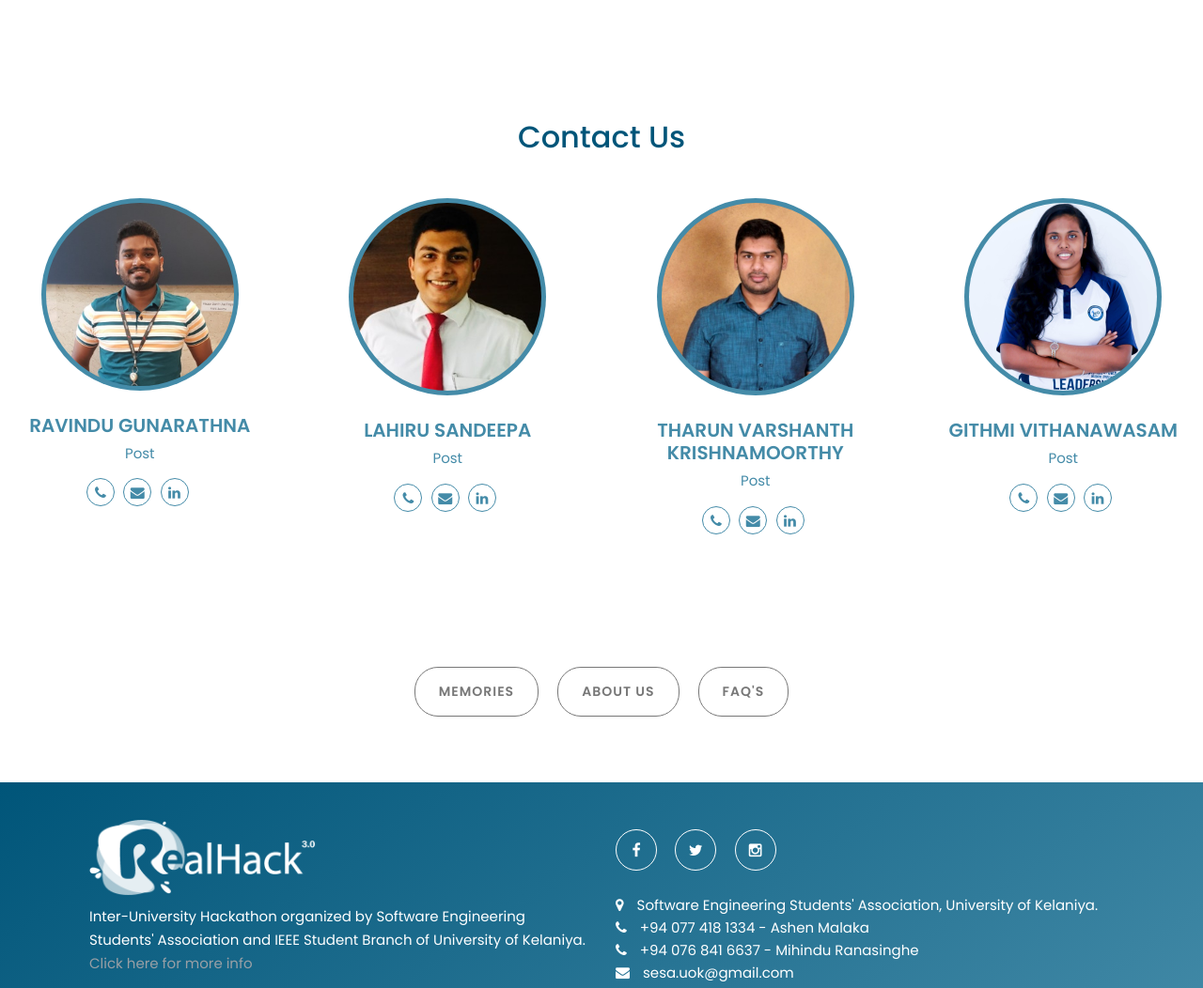
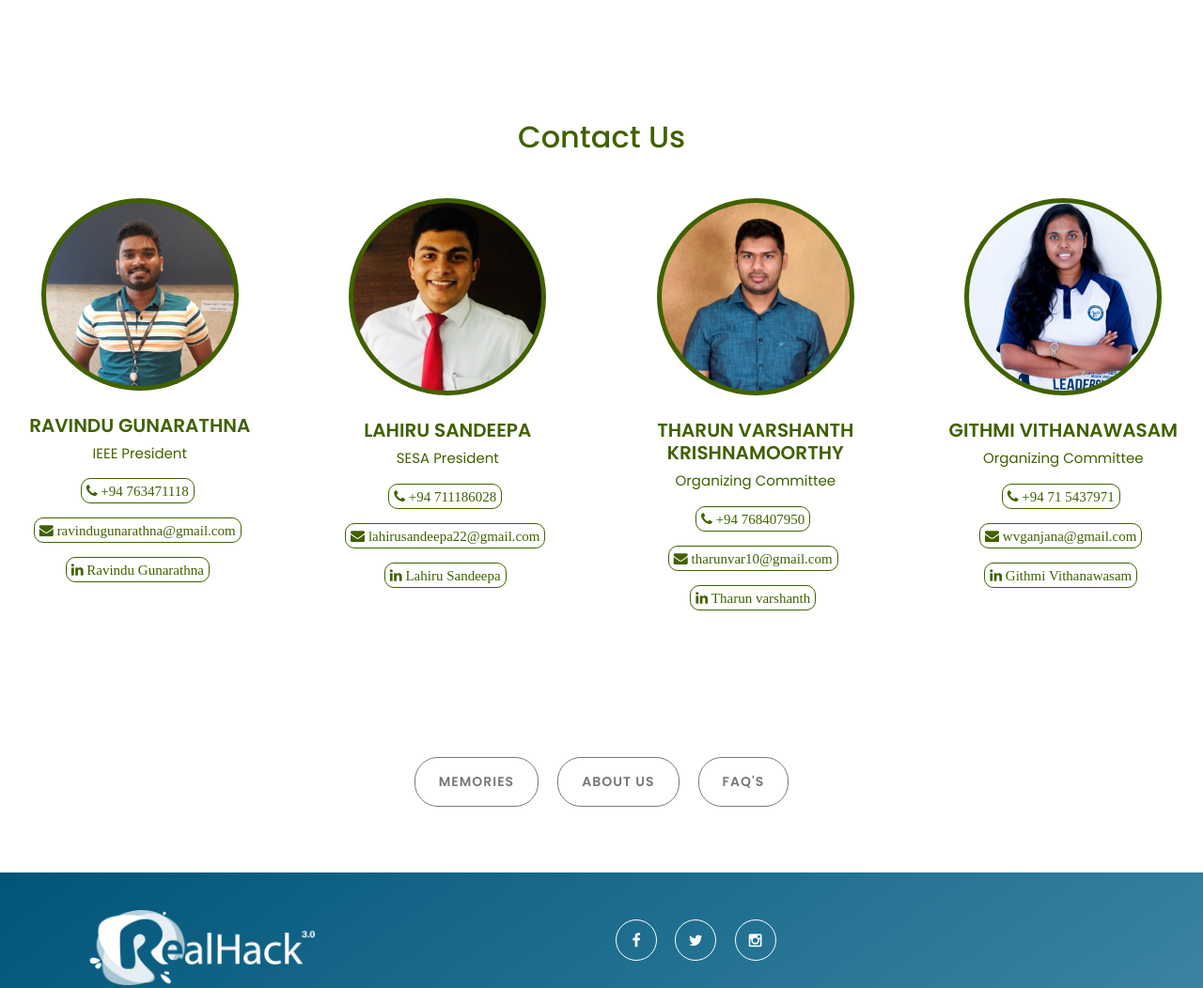
Before and after one commit to SESA-DEV/realhack2022, a plain HTML site: page index.html in a window 1280 px wide. Shown: the part 6590-7642 px from the top of the page at 94% size. Drawn offline with Linux system fonts and the light colour scheme.

Commit message:
View & Color chaged

```diff
--- a/assets/css/index.css
+++ b/assets/css/index.css
@@ -1682,7 +1682,7 @@ preloader
   background: #ffffff;
 }
 .contact-us h2{
-  color:#005579;
+  color:#416100;
   text-align: center;
   margin-bottom: 25px;
 }
@@ -1702,14 +1702,14 @@ preloader
   display: inline-block;
   width: 210px;
   height: 100%;
-  background: #448ba8;
+  background: #416100;
   padding: 5px;
   margin-bottom: 25px;
   transition: all 0.5s ease 0s;
   border-radius: 50%;
 }
 .our-team:hover .pic{
-  background: #f09d21;
+  background: #83c702;
   border-radius: 50%;
 }
 .pic img{
@@ -1721,14 +1721,14 @@ preloader
   display: block;
   font-size: 20px;
   font-weight: 600;
-  color: #448ba8;
+  color: #416100;
   text-transform: uppercase;
   margin: 0 0 7px 0;
 }
 .our-team .post{
   display: block;
   font-size: 15px;
-  color: #448ba8;
+  color: #416100;
   text-transform: capitalize;
   margin-bottom: 15px;
 }
@@ -1741,7 +1741,7 @@ preloader
   display: inline-block;
   margin-right: 5px;
 }
-.our-team .social li a{
+/* .our-team .social li a{
   display: block;
   width: 30px;
   height: 30px;
@@ -1755,8 +1755,21 @@ preloader
 .our-team:hover .social li a{
   background:#f09d21;
   color: #fff;
-}
-
+} */
+.our-team .social li a{
+  display: inline-block;
+  border: 1px solid #416100;
+  border-radius: 10px;
+  margin-bottom: 15px;
+  padding: 5px;
+  font-size: 15px;
+  color: #416100;
+  transition: all 0.5s ease 0s;
+}
+.our-team:hover .social li a{
+  background: #83c702;
+  color: white;
+}
 @media only screen and (max-width: 990px){
   .our-team{ margin-bottom: 30px; }
 }
--- a/index.html
+++ b/index.html
@@ -883,11 +883,11 @@
                         <img src="./assets/images/team/ravindu.jpg" alt="image">
                     </div>
                     <h3 class="title">Ravindu Gunarathna</h3>
-                    <span class="post">Post</span>
+                    <span class="post">IEEE President</span>
                     <ul class="social">
-                        <li><a href="tel:94763471118" class="fa fa-phone"></a></li>
-                        <li><a href="mailto:ravindugunarathna@gmail.com" class="fa fa-envelope"></a></li>
-                        <li><a href="https://www.linkedin.com/in/ravindu-danthika-30a771181/" class="fa fa-linkedin"></a></li>
+                        <li><a href="tel:+94763471118" class="fa fa-phone"> +94 763471118</a></li>
+                        <li><a href="mailto:ravindugunarathna@gmail.com" class="fa fa-envelope"> ravindugunarathna@gmail.com</a></li>
+                        <li><a href="https://www.linkedin.com/in/ravindu-danthika-30a771181/" class="fa fa-linkedin"> Ravindu Gunarathna</a></li>
                     </ul>
                 </div>
             </div>
@@ -898,11 +898,11 @@
                         <img src="./assets/images/team/lahiru.jfif" alt="image">
                     </div>
                     <h3 class="title">Lahiru Sandeepa</h3>
-                    <span class="post">Post</span>
+                    <span class="post">SESA President</span>
                     <ul class="social">
-                        <li><a href="tel:94711186028" class="fa fa-phone"></a></li>
-                        <li><a href="mailto:lahirusandeepa22@gmail.com" class="fa fa-envelope"></a></li>
-                        <li><a href="https://www.linkedin.com/in/lahiru-sandeepa-ab79ab181/" class="fa fa-linkedin"></a></li>
+                        <li><a href="tel:+94711186028" class="fa fa-phone"> +94 711186028</a></span>
+                        <li><a href="mailto:lahirusandeepa22@gmail.com" class="fa fa-envelope"> lahirusandeepa22@gmail.com</a></li>
+                        <li><a href="https://www.linkedin.com/in/lahiru-sandeepa-ab79ab181/" class="fa fa-linkedin"> Lahiru Sandeepa</a></li>
                     </ul>
                 </div>
             </div>
@@ -913,11 +913,11 @@
                         <img src="./assets/images/team/tharunV.jfif" alt="image">
                     </div>
                     <h3 class="title">Tharun varshanth Krishnamoorthy</h3>
-                    <span class="post">Post</span>
+                    <span class="post">Organizing Committee</span>
                     <ul class="social">
-                        <li><a href="tel:94768407950" class="fa fa-phone"></a></li>
-                        <li><a href="mailto:tharunvar10@gmail.com" class="fa fa-envelope"></a></li>
-                        <li><a href="https://www.linkedin.com/in/tharun-varshanth-krishnamoorthy/" class="fa fa-linkedin"></a></li>
+                        <li><a href="tel:+94768407950" class="fa fa-phone"> +94 768407950</a></span>
+                        <li><a href="mailto:tharunvar10@gmail.com" class="fa fa-envelope"> tharunvar10@gmail.com</a></li>
+                        <li><a href="https://www.linkedin.com/in/tharun-varshanth-krishnamoorthy/" class="fa fa-linkedin"> Tharun varshanth</a></li>
                     </ul>
                 </div>
             </div>
@@ -927,11 +927,11 @@
                         <img src="./assets/images/team/githmi.jfif" alt="image">
                     </div>
                     <h3 class="title">Githmi Vithanawasam</h3>
-                    <span class="post">Post</span>
+                    <span class="post">Organizing Committee</span>
                     <ul class="social">
-                        <li><a href="tel:+94715437971" class="fa fa-phone"></a></li>
-                        <li><a href="mailto:wvganjana@gmail.com" class="fa fa-envelope"></a></li>
-                        <li><a href="https://www.linkedin.com/in/githmivithanawasam/" class="fa fa-linkedin"></a></li>
+                        <li><a href="tel:+94715437971" class="fa fa-phone"> +94 71 5437971</a></li>
+                        <li><a href="mailto:wvganjana@gmail.com" class="fa fa-envelope"> wvganjana@gmail.com</a></li>
+                        <li><a href="https://www.linkedin.com/in/githmivithanawasam/" class="fa fa-linkedin"> Githmi Vithanawasam</a></li>
                     </ul>
                 </div>
             </div>
@@ -976,10 +976,6 @@
                         <li><a href="https://g.page/UoK_Sri-Lanka?share" target="_blank"><i
                                     class="fa fa-map-marker"></i> Software Engineering Students' Association, University
                                 of Kelaniya.</a></li>
-                        <li><a href="tel: +94 077 418 1334"><i class="fa fa-phone"></i> +94 077 418 1334 - Ashen
-                                Malaka</a></li>
-                        <li><a href="tel: +94 076 841 6637"><i class="fa fa-phone"></i> +94 076 841 6637 - Mihindu
-                                Ranasinghe</a></li>
                         <li><a href="mailto: sesa.uok@gmail.com"><i class="fa fa-envelope"></i> sesa.uok@gmail.com</a>
                         </li>
                     </ul>
```
